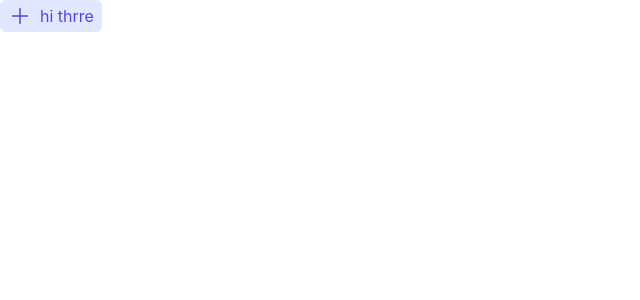
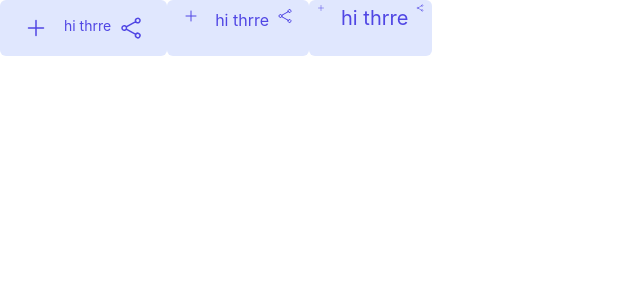
Before and after one commit to akshxt25/second-brain-frontend, a React (Vite) app: page / in a window 1280 px wide. Shown: the top 300 px of the page, without its empty margins (0-640 px from the left). Built offline with nearby package versions, Linux system fonts and the light colour scheme.

Commit message:
Updated Button Icon

```diff
--- a/src/App.tsx
+++ b/src/App.tsx
@@ -2,12 +2,15 @@
 import './App.css'
 import { Button } from './components/ui/Button'
 import { PlusIcon } from './icons/PlusIcon'
+import { ShareIcon } from './icons/ShareIcon'
 
 function App() {
 
   return (
-    <div className="text-red-500">
-      <Button startIcon={<PlusIcon size="lg" />}  variant='secondary' size="sm" text={"hi thrre"} onClick={() => {}} />
+    <div className="text-red-500 flex">
+      <Button startIcon={<PlusIcon size="lg" />}  endIcon={<ShareIcon size="lg"/>} variant='secondary' size="lg" text={"hi thrre"} onClick={() => {}} />
+      <Button startIcon={<PlusIcon size="md" />}  endIcon={<ShareIcon size="md"/>} variant='secondary' size="md" text={"hi thrre"} onClick={() => {}} />
+      <Button startIcon={<PlusIcon size="sm" />}  endIcon={<ShareIcon size="sm"/>} variant='secondary' size="sm" text={"hi thrre"} onClick={() => {}} />
     </div>
   )
 }
--- a/src/components/ui/Button.tsx
+++ b/src/components/ui/Button.tsx
@@ -1,3 +1,4 @@
+import type { ReactElement } from "react";
 
 type Variants = "primary" | "secondary";
 
@@ -5,8 +6,8 @@
     variant : Variants
     size : "sm" | "md" | "lg";
     text : string;
-    startIcon ?: any;
-    endIcon ?: any;
+    startIcon ?: ReactElement;
+    endIcon ?: ReactElement;
     onClick : () => void;
 
 }
@@ -17,15 +18,19 @@
 }
 
 const sizeStyles = {
-    "sm" : "py-1 px-2",
-    "md" : "py-2 px-4",
-    "lg" : "py-4 px-6"
+    "sm" : "py-1 px-2 text-xl",
+    "md" : "py-2 px-4 text-md",
+    "lg" : "py-4 px-6 text-sm"
 }
 
 const defaultStyles = "rounded-md flex"
 
 export const Button = (props: ButtonProps) => {
     return <button className={`${variantStyles[props.variant]} ${defaultStyles} ${sizeStyles[props.size]}`}>
-        {props.startIcon ? <div className="pr-2">{props.startIcon}</div> : null} {props.text} {props.endIcon}
+        {props.startIcon ? <div className="pr-2">{props.startIcon}</div> : null}
+        <div className="pl-2 pr-2">
+            {props.text}
+        </div>
+         {props.endIcon}
         </button>
 }
--- /dev/null
+++ b/src/icons/ShareIcon.tsx
@@ -0,0 +1,9 @@
+import { iconSizeVariants, type IconProps } from ".";
+
+
+export const ShareIcon = (props: IconProps) => {
+    return <svg xmlns="http://www.w3.org/2000/svg" fill="none" viewBox="0 0 24 24" stroke-width="1.5" stroke="currentColor" className={iconSizeVariants[props.size]}>
+        <path stroke-linecap="round" stroke-linejoin="round" d="M7.217 10.907a2.25 2.25 0 1 0 0 2.186m0-2.186c.18.324.283.696.283 1.093s-.103.77-.283 1.093m0-2.186 9.566-5.314m-9.566 7.5 9.566 5.314m0 0a2.25 2.25 0 1 0 3.935 2.186 2.25 2.25 0 0 0-3.935-2.186Zm0-12.814a2.25 2.25 0 1 0 3.933-2.185 2.25 2.25 0 0 0-3.933 2.185Z" />
+    </svg>
+
+}
```
